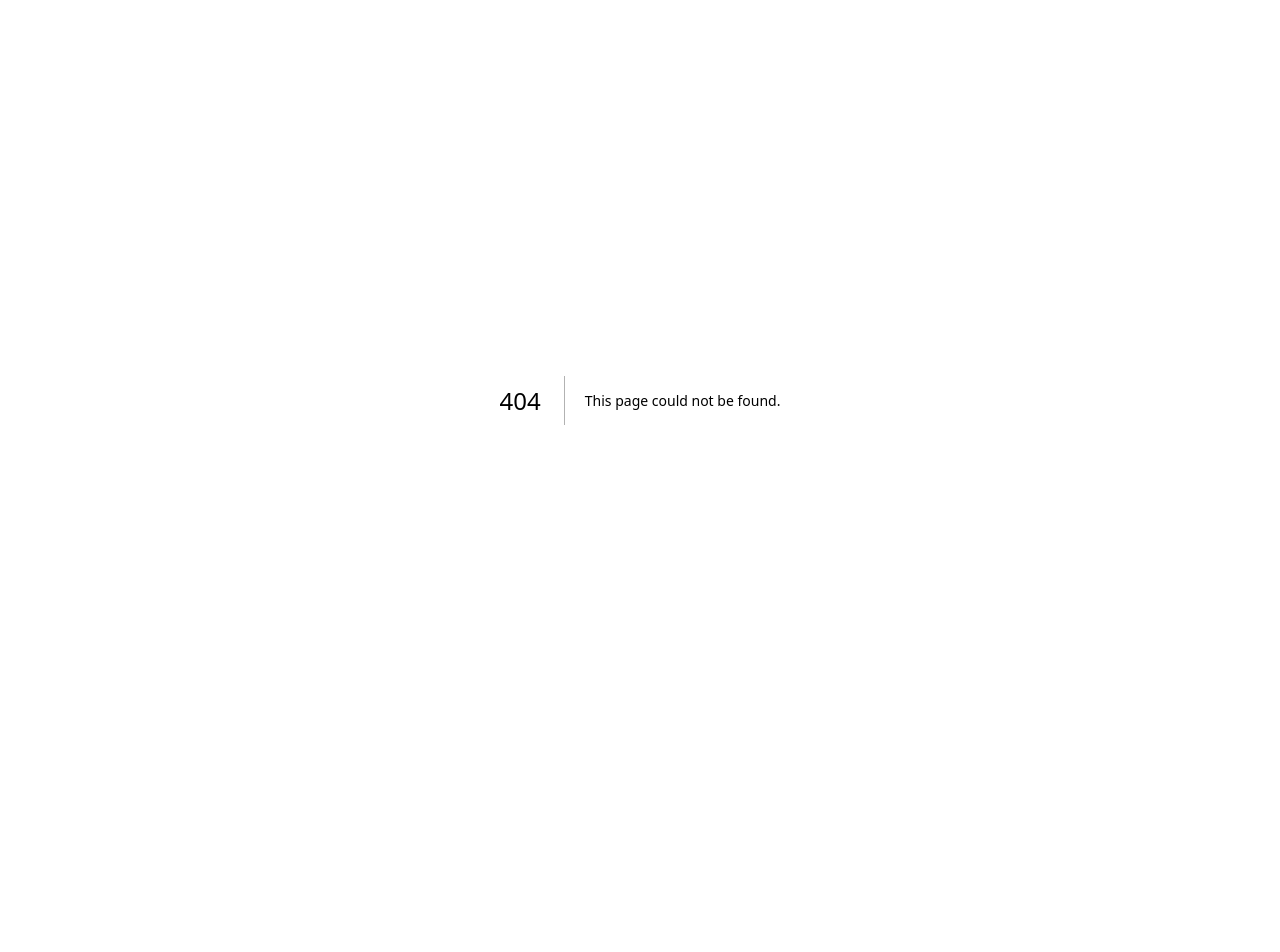
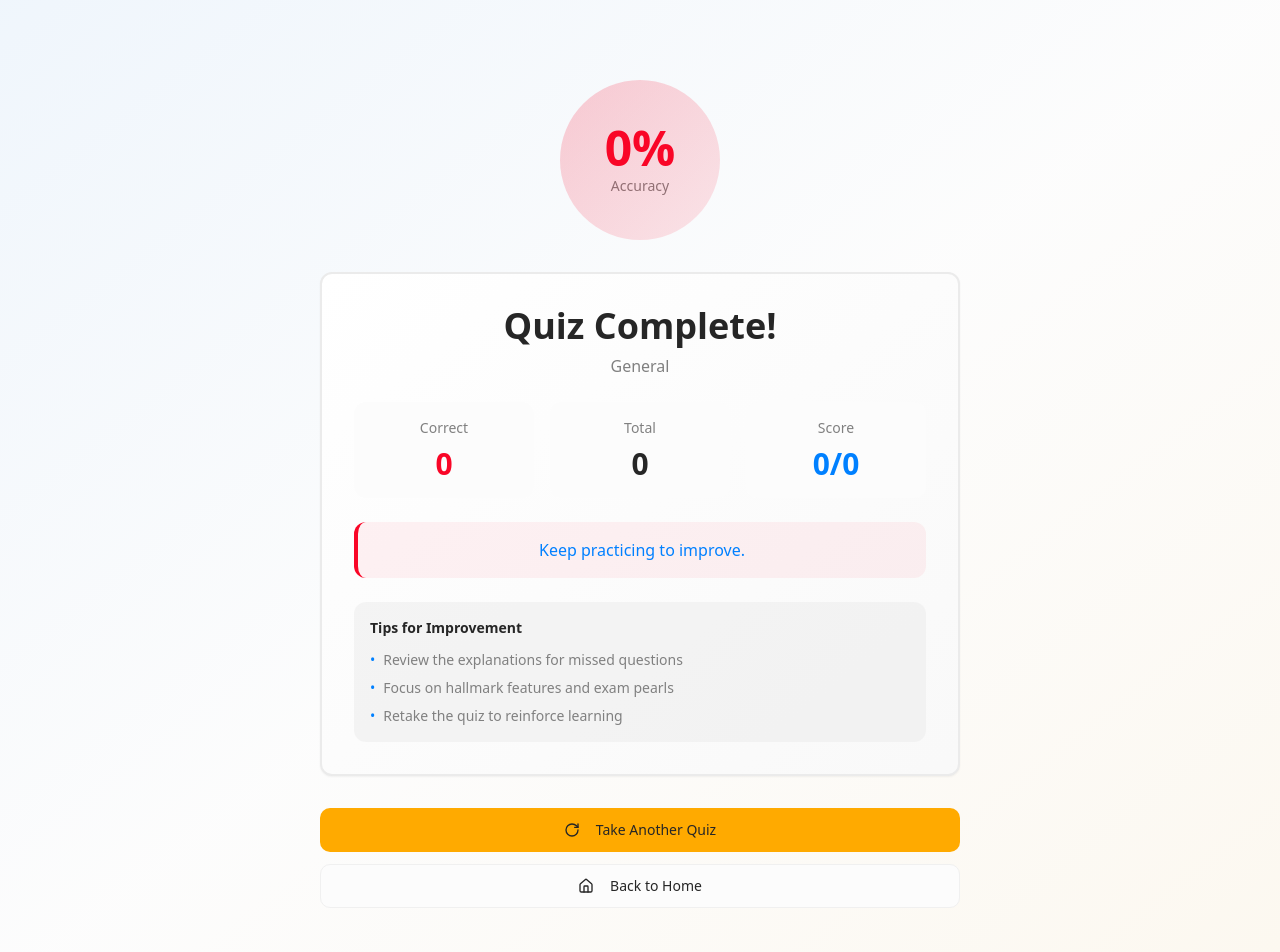
Before and after one commit to KingsleyJefe/medical-quiz-app, a Next.js app: page /results in a window 1280 px wide. Before the commit this address had no page. Shown: the top 952 px of the page. Before the commit the page ends 800 px from the top, so only its background shows below. Built offline with nearby package versions, Linux system fonts and the light colour scheme.

Commit message:
feat: create results page and update quiz navigation\n\nAdd dedicated results page with stats and redirect on completion

```diff
--- a/app/page.tsx
+++ b/app/page.tsx
@@ -134,6 +134,7 @@ export default function Page() {
       <QuizContainer
         questions={questionsToDisplay}
         onQuestionComplete={() => {}}
+        category={selectedCategory || 'All Categories'}
       />
     </main>
   )
--- /dev/null
+++ b/app/results/loading.tsx
@@ -0,0 +1,3 @@
+export default function Loading() {
+  return null
+}
--- /dev/null
+++ b/app/results/page.tsx
@@ -0,0 +1,142 @@
+'use client'
+
+import { useRouter, useSearchParams } from 'next/navigation'
+import { Button } from '@/components/ui/button'
+import { Card } from '@/components/ui/card'
+import { Flame, Home, RotateCw } from 'lucide-react'
+
+export default function ResultsPage() {
+  const router = useRouter()
+  const searchParams = useSearchParams()
+
+  // Get stats from URL params
+  const correct = parseInt(searchParams.get('correct') || '0')
+  const total = parseInt(searchParams.get('total') || '0')
+  const category = searchParams.get('category') || 'General'
+
+  const accuracy = total > 0 ? Math.round((correct / total) * 100) : 0
+
+  // Performance feedback
+  const getPerformanceMessage = (accuracy: number) => {
+    if (accuracy === 100) return 'Perfect score! Outstanding mastery!'
+    if (accuracy >= 80) return 'Excellent work! Strong understanding.'
+    if (accuracy >= 60) return 'Good effort! Keep practicing.'
+    return 'Keep practicing to improve.'
+  }
+
+  const getPerformanceColor = (accuracy: number) => {
+    if (accuracy >= 80) return 'text-accent'
+    if (accuracy >= 60) return 'text-secondary'
+    return 'text-primary'
+  }
+
+  return (
+    <main className="min-h-screen bg-gradient-to-br from-primary/5 via-background to-secondary/5">
+      <div className="mx-auto max-w-2xl px-4 py-12 sm:py-20">
+        {/* Results Container */}
+        <div className="space-y-8">
+          {/* Score Circle */}
+          <div className="flex justify-center">
+            <div className="relative h-40 w-40">
+              <div className="absolute inset-0 rounded-full bg-gradient-to-br from-accent/20 to-accent/10"></div>
+              <div className="flex h-full items-center justify-center">
+                <div className="text-center">
+                  <div className="text-5xl font-bold text-accent">{accuracy}%</div>
+                  <div className="mt-1 text-sm font-medium text-muted-foreground">
+                    Accuracy
+                  </div>
+                </div>
+              </div>
+            </div>
+          </div>
+
+          {/* Main Results Card */}
+          <Card className="border-2 border-muted bg-gradient-to-br from-card to-muted/30 p-8">
+            <div className="space-y-6">
+              {/* Title */}
+              <div className="text-center">
+                <h1 className="text-4xl font-bold text-foreground">
+                  Quiz Complete!
+                </h1>
+                <p className="mt-2 text-muted-foreground">{category}</p>
+              </div>
+
+              {/* Score Details */}
+              <div className="grid gap-4 sm:grid-cols-3">
+                <div className="rounded-lg bg-background p-4 text-center">
+                  <p className="text-sm text-muted-foreground">Correct</p>
+                  <p className="mt-2 text-3xl font-bold text-accent">
+                    {correct}
+                  </p>
+                </div>
+                <div className="rounded-lg bg-background p-4 text-center">
+                  <p className="text-sm text-muted-foreground">Total</p>
+                  <p className="mt-2 text-3xl font-bold text-foreground">
+                    {total}
+                  </p>
+                </div>
+                <div className="rounded-lg bg-background p-4 text-center">
+                  <p className="text-sm text-muted-foreground">Score</p>
+                  <p className="mt-2 text-3xl font-bold text-primary">
+                    {correct}/{total}
+                  </p>
+                </div>
+              </div>
+
+              {/* Performance Message */}
+              <div className="rounded-lg border-l-4 border-accent bg-accent/5 p-4">
+                <p className={`text-center font-medium ${getPerformanceColor(accuracy)}`}>
+                  {getPerformanceMessage(accuracy)}
+                </p>
+              </div>
+
+              {/* Tips Section */}
+              {accuracy < 100 && (
+                <div className="rounded-lg bg-muted/50 p-4">
+                  <p className="text-sm font-semibold text-foreground">
+                    Tips for Improvement
+                  </p>
+                  <ul className="mt-3 space-y-2 text-sm text-muted-foreground">
+                    <li className="flex gap-2">
+                      <span className="text-primary">•</span>
+                      <span>Review the explanations for missed questions</span>
+                    </li>
+                    <li className="flex gap-2">
+                      <span className="text-primary">•</span>
+                      <span>Focus on hallmark features and exam pearls</span>
+                    </li>
+                    <li className="flex gap-2">
+                      <span className="text-primary">•</span>
+                      <span>Retake the quiz to reinforce learning</span>
+                    </li>
+                  </ul>
+                </div>
+              )}
+            </div>
+          </Card>
+
+          {/* Action Buttons */}
+          <div className="space-y-3">
+            <Button
+              onClick={() => router.push('/')}
+              className="w-full bg-secondary text-secondary-foreground hover:bg-secondary/90"
+              size="lg"
+            >
+              <RotateCw className="mr-2 h-5 w-5" />
+              Take Another Quiz
+            </Button>
+            <Button
+              onClick={() => router.push('/')}
+              variant="outline"
+              className="w-full"
+              size="lg"
+            >
+              <Home className="mr-2 h-5 w-5" />
+              Back to Home
+            </Button>
+          </div>
+        </div>
+      </div>
+    </main>
+  )
+}
--- a/components/quiz-container.tsx
+++ b/components/quiz-container.tsx
@@ -1,6 +1,7 @@
 'use client'
 
 import { useState, useEffect } from 'react'
+import { useRouter } from 'next/navigation'
 import { Question, QuizFeedback } from '@/lib/types'
 import QuestionPrompt from './question-prompt'
 import AnswerInput from './answer-input'
@@ -12,13 +13,16 @@ import { Flame } from 'lucide-react'
 
 interface QuizContainerProps {
   questions: Question[]
-  onQuestionComplete: (questionId: string, isCorrect: boolean) => void
+  onQuestionComplete: () => void
+  category?: string
 }
 
 export default function QuizContainer({
   questions,
   onQuestionComplete,
+  category = 'General',
 }: QuizContainerProps) {
+  const router = useRouter()
   const [currentIndex, setCurrentIndex] = useState(0)
   const [feedback, setFeedback] = useState<QuizFeedback | null>(null)
   const [answered, setAnswered] = useState(false)
@@ -62,31 +66,13 @@ export default function QuizContainer({
   }
 
   if (!currentQuestion) {
-    const accuracy = stats.total > 0 ? Math.round((stats.correct / stats.total) * 100) : 0
+    // Redirect to results page with stats as query parameters
+    const resultsUrl = `/results?correct=${stats.correct}&total=${stats.total}&category=${encodeURIComponent(category)}`
+    router.push(resultsUrl)
     return (
       <div className="flex h-screen items-center justify-center bg-gradient-to-br from-primary/5 to-secondary/5">
         <div className="text-center">
-          <div className="mb-6 inline-block rounded-full bg-accent/20 p-6">
-            <div className="text-6xl font-bold text-accent">{accuracy}%</div>
-          </div>
-          <h2 className="text-3xl font-bold text-foreground">Quiz Complete!</h2>
-          <p className="mt-4 text-lg text-muted-foreground">
-            You got <span className="font-bold text-accent">{stats.correct}</span> out of <span className="font-bold">{stats.total}</span> correct
-          </p>
-          <div className="mt-8 flex justify-center gap-4">
-            <Button
-              onClick={() => window.location.reload()}
-              className="bg-primary hover:bg-primary/90"
-            >
-              Try Again
-            </Button>
-            <Button
-              onClick={() => window.history.back()}
-              variant="outline"
-            >
-              Back to Categories
-            </Button>
-          </div>
+          <p className="text-muted-foreground">Loading results...</p>
         </div>
       </div>
     )
```
